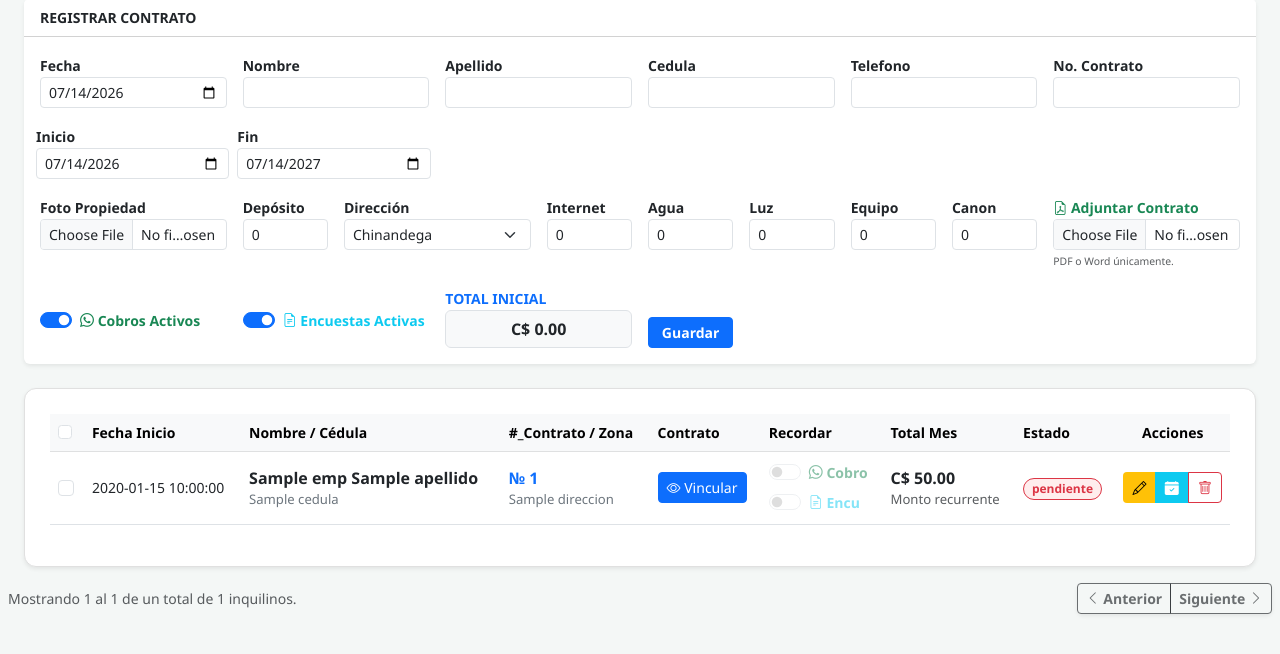
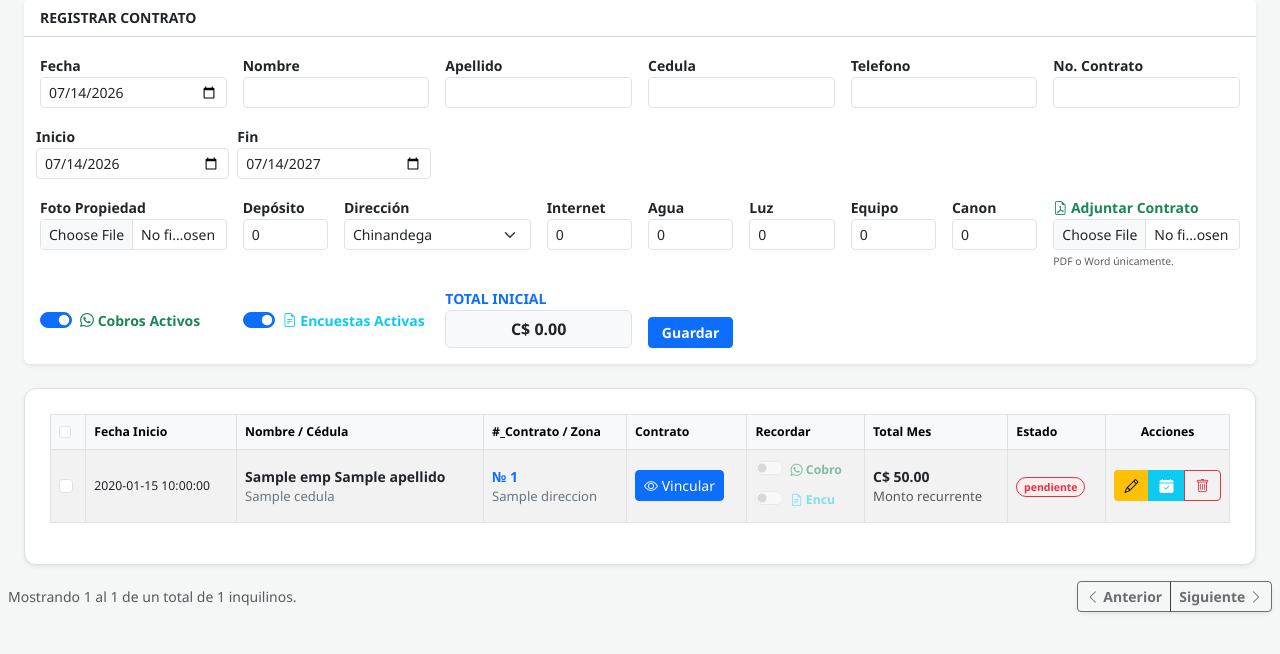
Before and after one commit to osmanmelendez485-glitch/Web, a Flask app: template templates/index.html in a window 1280 px wide. Shown: the part 130-784 px from the top of the page. Run offline with Flask 3, Linux system fonts and the light colour scheme; the template is opened without the code that fills it: most values are stand-ins (such as "Sample title", 1, 10 or a date in 2020).

Commit message:
Encuentas

```diff
--- a/templates/index.html
+++ b/templates/index.html
@@ -151,7 +151,7 @@
 
         <div class="table-container shadow-sm">
             <div class="table-responsive">
-                <table class="table table-hover align-middle">
+                <table class="table table-bordered table-striped align-middle small">
                     <thead class="table-light small">
                         <tr>
                             <th><input type="checkbox" id="checkAll" onclick="toggleAll(this)" class="form-check-input"></th>
```
